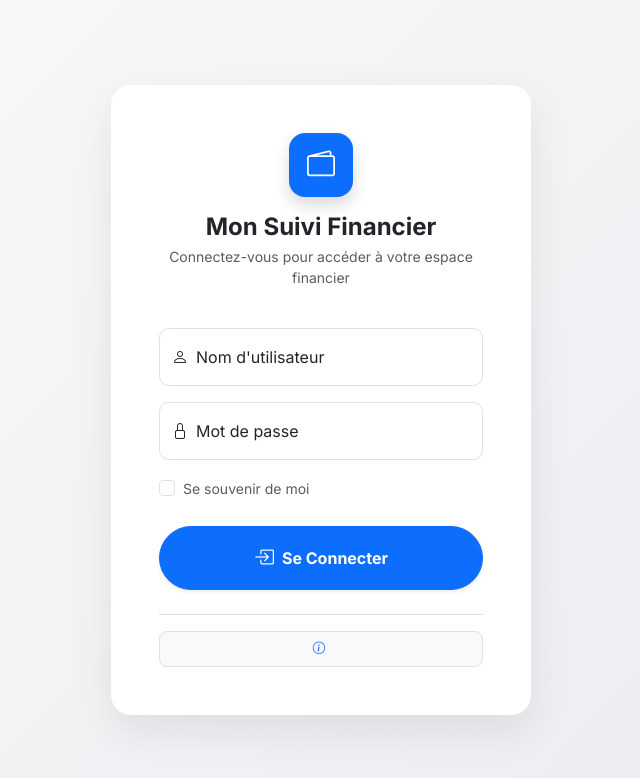
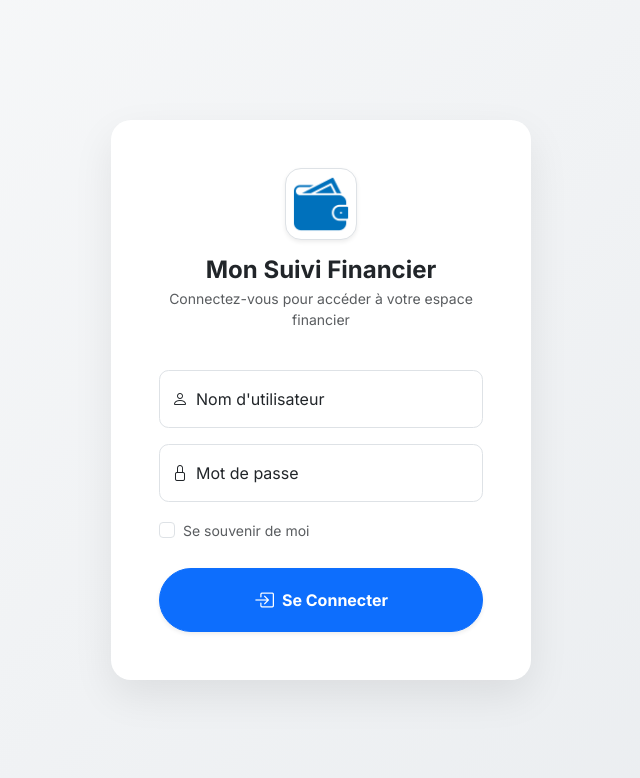
Before and after one commit to benlkadihamza/PersonalExpenseTrack, a Flask app: page /login in a window 1280 px wide. Shown: the top 778 px of the page, without its empty margins (319-959 px from the left). Run offline with Flask 3, Linux system fonts and the light colour scheme; some libraries are stand-ins or nearby versions.

Commit message:
Update login.html

```diff
--- a/templates/login.html
+++ b/templates/login.html
@@ -2,9 +2,21 @@
 <html lang="fr" data-bs-theme="light">
 <head>
     <meta charset="UTF-8">
-    <meta name="viewport" content="width=device-width, initial-scale=1.0">
+    <meta name="viewport" content="width=device-width, initial-scale=1.0, maximum-scale=1.0, user-scalable=no, viewport-fit=cover">
     <meta name="csrf-token" content="{{ csrf_token() }}">
     <title>Connexion | {{ app_name }}</title>
+
+    <!-- iOS Safari & PWA Meta Tags -->
+    <meta name="apple-mobile-web-app-capable" content="yes">
+    <meta name="apple-mobile-web-app-status-bar-style" content="default">
+    <meta name="apple-mobile-web-app-title" content="Personal Expense Tracker">
+    <meta name="theme-color" content="#0d6efd">
+    <meta name="mobile-web-app-capable" content="yes">
+
+    <!-- App Icons & Manifest -->
+    <link rel="icon" type="image/png" href="{{ url_for('static', filename='img/logo.png') }}">
+    <link rel="apple-touch-icon" href="{{ url_for('static', filename='img/logo.png') }}">
+    <link rel="manifest" href="{{ url_for('static', filename='manifest.json') }}">
 
     <!-- Google Fonts -->
     <link rel="preconnect" href="https://fonts.googleapis.com">
@@ -43,9 +55,7 @@
     <div class="login-card card border-0 p-4 p-sm-5 fade-in">
         <!-- Logo & Header -->
         <div class="text-center mb-4">
-            <div class="stat-icon bg-primary text-white mx-auto mb-3 shadow" style="width: 64px; height: 64px; border-radius: 1rem; font-size: 1.75rem;">
-                <i class="bi bi-wallet2"></i>
-            </div>
+            <img src="{{ url_for('static', filename='img/logo.png') }}" alt="{{ app_name }}" class="mb-3 rounded-4 shadow-sm p-1 border bg-white" style="width: 72px; height: 72px; object-fit: contain;">
             <h4 class="fw-bold mb-1">{{ app_name }}</h4>
             <p class="text-muted small">Connectez-vous pour accéder à votre espace financier</p>
         </div>
@@ -98,12 +108,7 @@
             </button>
         </form>
 
-        <!-- Default Credentials Callout -->
-        <div class="mt-4 pt-3 border-top text-center">
-            <div class="bg-body-tertiary border p-2 rounded-3 text-muted" style="font-size: 0.775rem;">
-                <i class="bi bi-info-circle text-primary me-1"></i>
-            </div>
-        </div>
+
     </div>
 
     <!-- Bootstrap 5.3 JS -->
```
